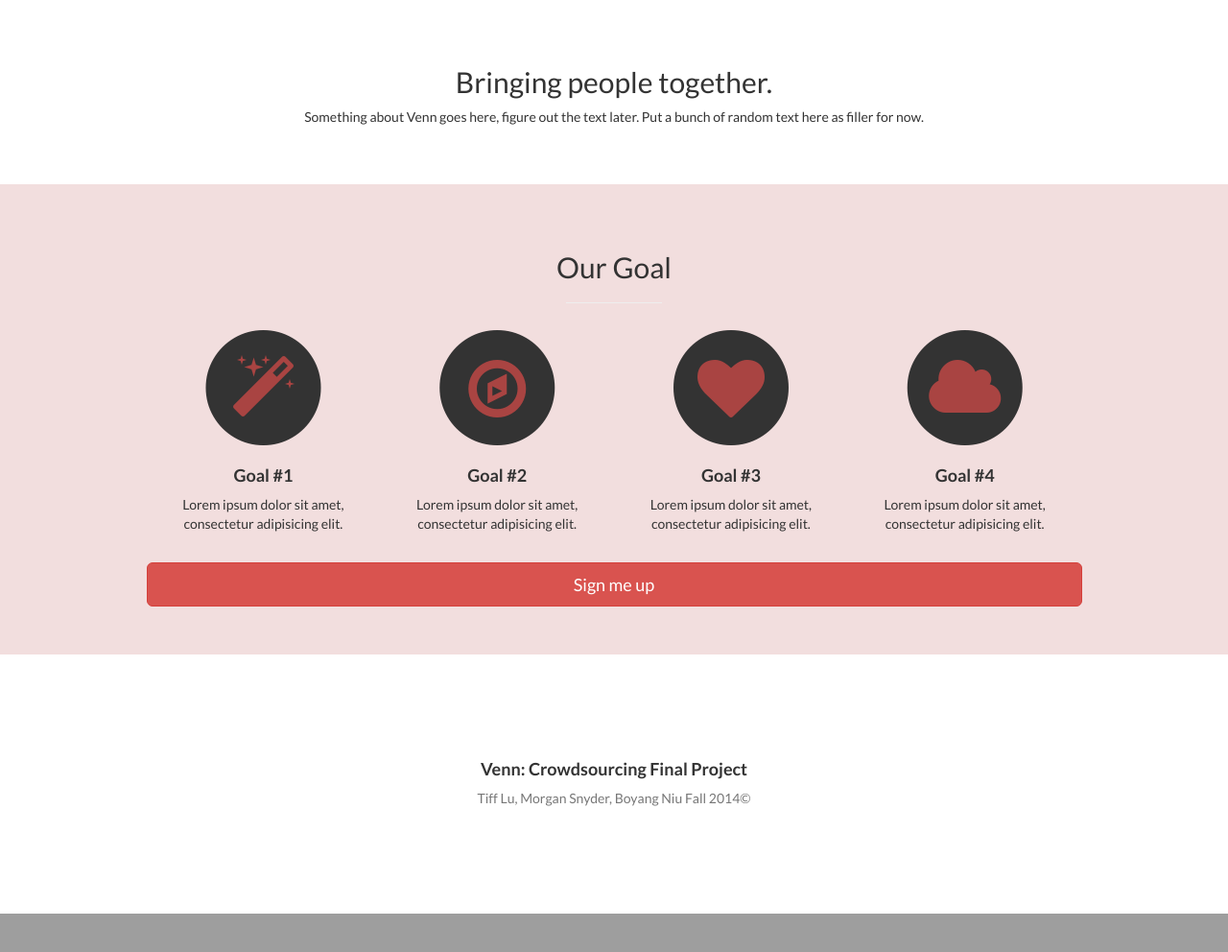
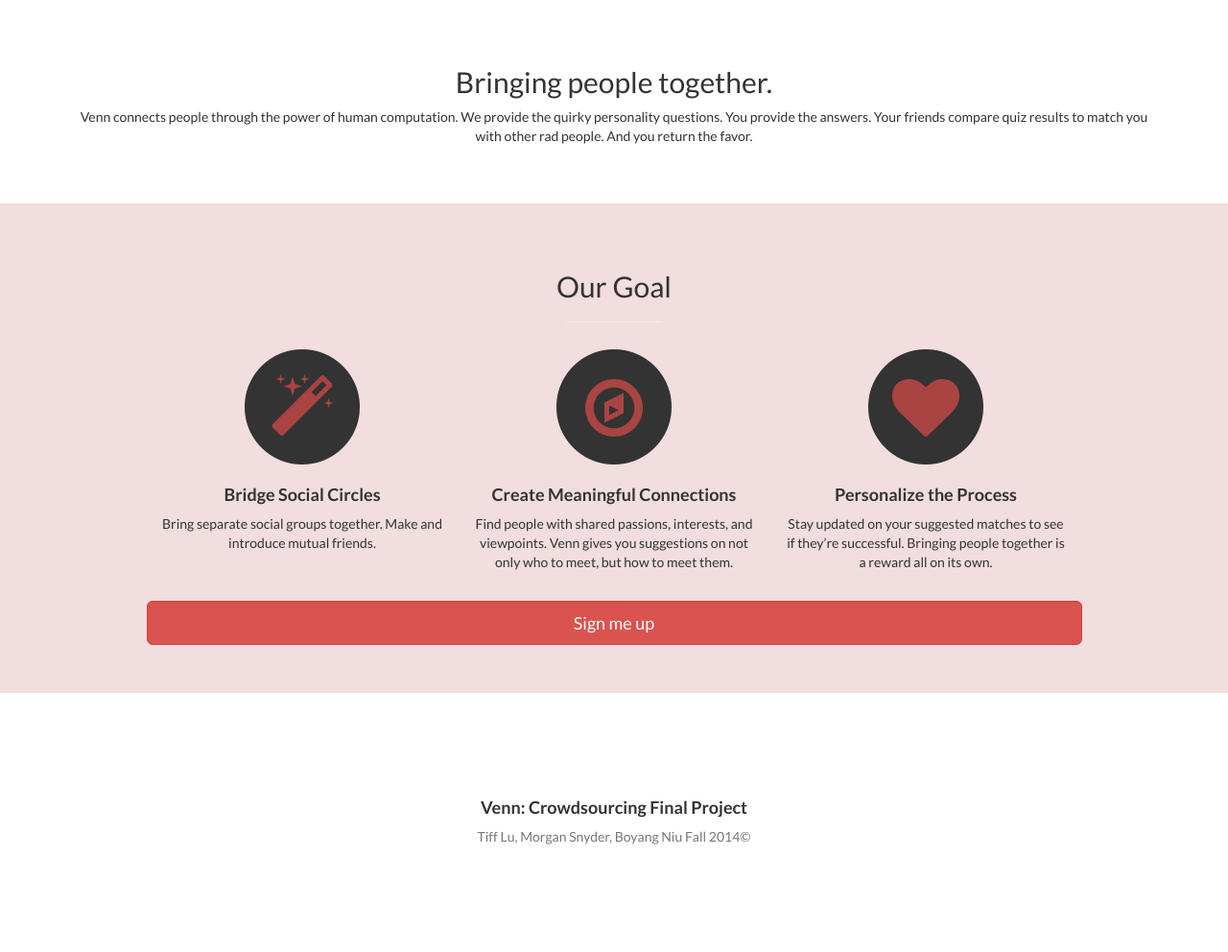
Before and after one commit to kumquatexpress/Venn, a Flask app: page / in a window 1280 px wide. Shown: the part 801-1793 px from the top of the page at 96% size. Before the commit the page ends 1753 px from the top, so only its background shows below. Run offline with Flask 2, Linux system fonts and the light colour scheme; parts of the project's set-up code (start-up, migrations or seed data) failed here and were passed over; some libraries are stand-ins or nearby versions.

Commit message:
images and text

```diff
--- a/templates/index.html
+++ b/templates/index.html
@@ -12,7 +12,7 @@
     <!-- Header -->
     <header id="top" class="header">
         <div class="text-vertical-center">
-            <h1>Venn</h1>
+                <img src="/static/images/Venn_white.png" style="max-height:300px;padding-bottom:4em;">
             <br/>
             {% if current_user.is_authenticated() %}
                 <h3>Welcome, {{ current_user.data.username }}.</h3>
@@ -31,7 +31,7 @@
             <div class="row">
                 <div class="col-lg-12 text-center">
                     <h2>Bringing people together.</h2>
-                    <p>Something about Venn goes here, figure out the text later. Put a bunch of random text here as filler for now.</p>
+                    <p>Venn connects people through the power of human computation. We provide the quirky personality questions. You provide the answers. Your friends compare quiz results to match you with other rad people. And you return the favor. </p>
                 </div>
             </div>
             <!-- /.row -->
@@ -48,52 +48,40 @@
                     <h2>Our Goal</h2>
                     <hr class="small">
                     <div class="row">
-                        <div class="col-md-3 col-sm-6">
+                        <div class="col-md-4 col-sm-6">
                             <div class="service-item">
                                 <span class="fa-stack fa-5x">
                                 <i class="fa fa-circle fa-stack-2x"></i>
                                 <i class="fa fa-magic fa-stack-1x text-danger"></i>
                             </span>
                                 <h4>
-                                    <strong>Goal #1</strong>
+                                    <strong>Bridge Social Circles</strong>
                                 </h4>
-                                <p>Lorem ipsum dolor sit amet, consectetur adipisicing elit.</p>
+                                <p>Bring separate social groups together. Make and introduce mutual friends.</p>
                             </div>
                         </div>
-                        <div class="col-md-3 col-sm-6">
+                        <div class="col-md-4 col-sm-6">
                             <div class="service-item">
                                 <span class="fa-stack fa-5x">
                                 <i class="fa fa-circle fa-stack-2x"></i>
                                 <i class="fa fa-compass fa-stack-1x text-danger"></i>
                             </span>
                                 <h4>
-                                    <strong>Goal #2</strong>
+                                    <strong>Create Meaningful Connections</strong>
                                 </h4>
-                                <p>Lorem ipsum dolor sit amet, consectetur adipisicing elit.</p>
+                                <p>Find people with shared passions, interests, and viewpoints. Venn gives you suggestions on not only who to meet, but how to meet them.</p>
                             </div>
                         </div>
-                        <div class="col-md-3 col-sm-6">
+                        <div class="col-md-4 col-sm-6">
                             <div class="service-item">
                                 <span class="fa-stack fa-5x">
                                 <i class="fa fa-circle fa-stack-2x"></i>
                                 <i class="fa fa-heart fa-stack-1x text-danger"></i>
                             </span>
                                 <h4>
-                                    <strong>Goal #3</strong>
+                                    <strong>Personalize the Process</strong>
                                 </h4>
-                                <p>Lorem ipsum dolor sit amet, consectetur adipisicing elit.</p>
-                            </div>
-                        </div>
-                        <div class="col-md-3 col-sm-6">
-                            <div class="service-item">
-                                <span class="fa-stack fa-5x">
-                                <i class="fa fa-circle fa-stack-2x"></i>
-                                <i class="fa fa-cloud fa-stack-1x text-danger"></i>
-                            </span>
-                                <h4>
-                                    <strong>Goal #4</strong>
-                                </h4>
-                                <p>Lorem ipsum dolor sit amet, consectetur adipisicing elit.</p>
+                                <p>Stay updated on your suggested matches to see if they’re successful. Bringing people together is a reward all on its own.</p>
                             </div>
                         </div>
                         <button href="/register" class="btn btn-block btn-lg btn-danger" onclick="window.location.href='/register';">Sign me up</button>
```
Also changed, not shown: static/images/Venn.png (added), static/images/Venn_white.png (added).
